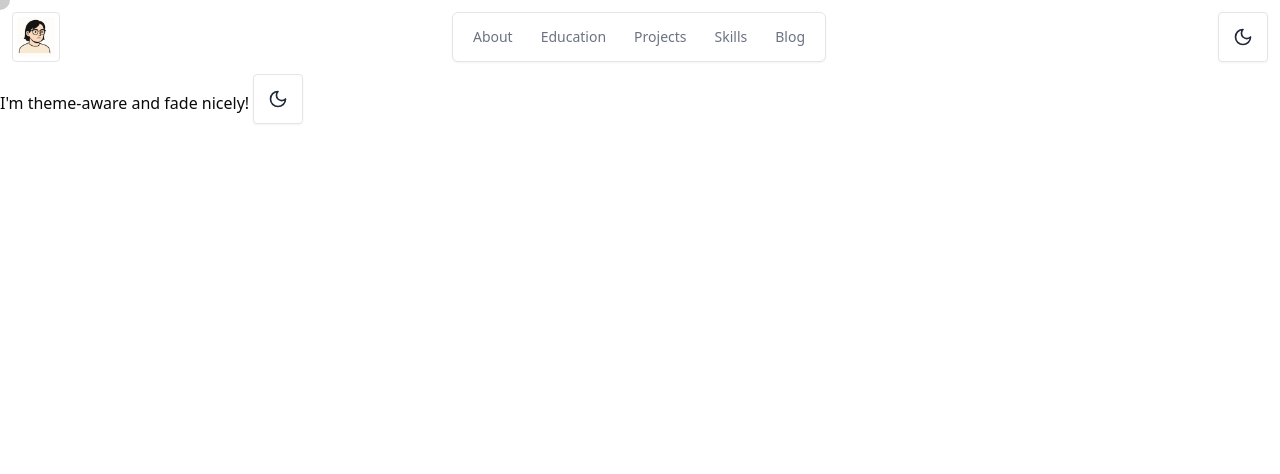
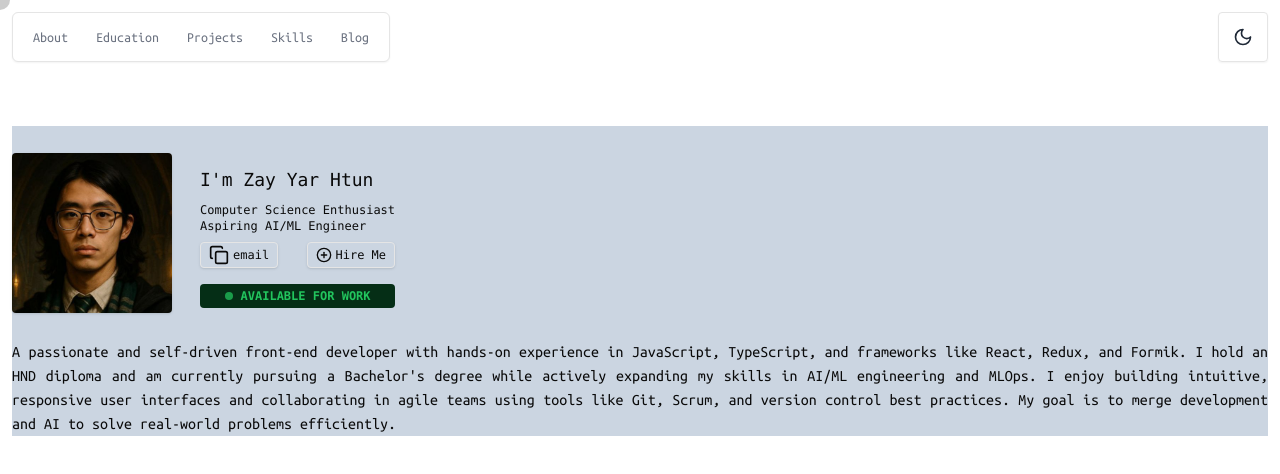
Before and after one commit to EgonLh/egon, a Next.js app: page / in a window 1280 px wide. Shown: the top 474 px of the page. Built offline with nearby package versions, Linux system fonts and the light colour scheme.

Commit message:
update:navigation

```diff
--- a/package.json
+++ b/package.json
@@ -12,6 +12,8 @@
     "@radix-ui/react-menubar": "^1.1.11",
     "class-variance-authority": "^0.7.1",
     "clsx": "^2.1.1",
+    "framer-motion": "^12.7.4",
+    "gsap": "^3.12.7",
     "lucide-react": "^0.501.0",
     "next": "14.2.28",
     "react": "^18",
--- a/src/app/globals.css
+++ b/src/app/globals.css
@@ -12,6 +12,7 @@ body {
   cursor: none !important;
   /*transition: background-color 0.6s cubic-bezier(0.22, 1, 0.36, 1), color 0.6s cubic-bezier(0.22, 1, 0.36, 1) !important;*/
   transition: background-color 0.5s ease-in-out, color 0.5s ease-in-out !important;
+  font-family: var(--font-ubuntu-mono), monospace;
 }
 
 @layer base {
--- a/src/app/layout.tsx
+++ b/src/app/layout.tsx
@@ -4,7 +4,7 @@ import "./globals.css";
 import ThemeInitializer from "@/components/theme&effects/ThemeInitializer";
 import MouseShadow from "@/components/theme&effects/MouseShadow";
 import Navigation from "@/components/Navigation";
-
+import { Ubuntu_Mono } from "next/font/google";
 //fonts
 const geistSans = localFont({
   src: "./fonts/GeistVF.woff",
@@ -16,7 +16,11 @@ const geistMono = localFont({
   variable: "--font-geist-mono",
   weight: "100 900",
 });
-
+const ubuntuMono = Ubuntu_Mono({
+    weight: ["400", "700"], // Regular and Bold (or add others as needed)
+    subsets: ["latin"],
+    variable: "--font-ubuntu-mono",
+});
 export const metadata: Metadata = {
   title: "Create Next App",
   description: "Generated by create next app",
@@ -31,7 +35,7 @@ export default function RootLayout({
   return (
     <html lang="en ">
       <body
-        className={`${geistSans.variable} ${geistMono.variable} antialiased dark:bg-black bg-white`}
+        className={`${geistSans.variable} ${geistMono.variable} ${ubuntuMono.variable} antialiased dark:bg-black bg-white`}
       >
       <ThemeInitializer/>
       <MouseShadow/>
--- a/src/app/page.tsx
+++ b/src/app/page.tsx
@@ -1,8 +1,9 @@
 import ThemeToggle from '@/components/theme&effects/ThemeToggle'
+import Intro from "@/components/introduction/Intro";
 
 export default function Home() {
-    return (<div className=" dark:text-white container">
-        I'm theme-aware and fade nicely! <ThemeToggle/>
+    return (<div className="container p-3 ">
 
+        <Intro/>
     </div>)
 }
--- a/src/components/Navigation.tsx
+++ b/src/components/Navigation.tsx
@@ -64,7 +64,7 @@ const menuItems = [
     },
 ];
 const mobileMenu = [
-    {label:"About"},{label:"Skill"},{label:"Education"},{label:"Contact"}
+    {label: "About"}, {label: "Skill"}, {label: "Education"}, {label: "Contact"}
 ]
 export default function Navigation() {
     const [isOpen, setIsOpen] = useState(false);
@@ -73,35 +73,38 @@ export default function Navigation() {
         setIsOpen(!isOpen);
     };
     const isMobile = useIsMobile();
-    return (<div className={" p-3 flex justify-between container "}>
+    return (<div className={"container mx-auto sticky sticky top-0"}>
+            <div className={" p-3 flex    justify-between  my-3  lg:m-0 "}>
                 <div
-                className="dark:bg-gray-800 flex items-center border rounded font-mono w-12 h-13 p-1 flex justify-center items-center">
+                    className="flex md:hidden items-center border rounded font-mono w-12 h-13 p-1 flex justify-center items-center bg-emerald-50">
                     <img
                         src="/assets/profile.png"
                         alt="Profile"
-                    className="w-full h-full object-cover rounded"
+                        className="w-full h-full object-contain rounded"
                     />
                 </div>
-            {isMobile?<div>
+                {isMobile ? <div>
                         <Menubar className={"dark:border-gray-600 dark:bg-gray-800 "}>
                             <MenubarMenu>
                                 <MenubarTrigger
-                            className={"p-1 text-gray-500 transition-all duration-300 hover:text-gray-800 transition-all duration-300 ease-in-out"} onClick={handleToggle}>
+                                    className={"p-1 text-gray-500 transition-all duration-300 hover:text-gray-800 transition-all duration-300 ease-in-out"}
+                                    onClick={handleToggle}>
                                     {isOpen ? (
-                                <XIcon className="w-7 h-7  transition-all duration-300 ease-in-out" />
+                                        <XIcon className="w-7 h-7  transition-all duration-300 ease-in-out"/>
                                     ) : (
-                                <PlusIcon className="w-7 h-7  transition-all duration-300 ease-in-out" />
+                                        <PlusIcon className="w-7 h-7  transition-all duration-300 ease-in-out"/>
                                     )}
                                 </MenubarTrigger>
                                 <MenubarContent>
-                            {mobileMenu.map((item,id) =>(
-                                <MenubarItem key={id} className={"text-gray-300 transition-all duration-200 hover:text-gray-900"}>{item.label}</MenubarItem>
+                                    {mobileMenu.map((item, id) => (
+                                        <MenubarItem key={id}
+                                                     className={"text-gray-300 transition-all duration-200 hover:text-gray-900"}>{item.label}</MenubarItem>
                                     ))}
                                     <MenubarItem className={"flex justify-end"}><ThemeToggle type={"text"}/> </MenubarItem>
                                 </MenubarContent>
                             </MenubarMenu>
                         </Menubar>
-                </div>:
+                    </div> :
                     <>
                         <div>
                             <Menubar className={"dark:border-gray-600 dark:bg-gray-800 "}>
@@ -127,5 +130,6 @@ export default function Navigation() {
                         </div>
                     </>}
             </div>
+        </div>
     )
 }
--- /dev/null
+++ b/src/components/introduction/Intro.tsx
@@ -0,0 +1,67 @@
+"use client"
+import CopyEmailButton from "@/components/ui/ToEmail";
+import React from "react";
+import {PlusCircle} from "lucide-react";
+
+import { motion } from 'framer-motion';
+export default function Intro(){
+    return <div className={"bg-slate-300 grid   grid-cols-1 flex justify-center my-[40px]"}>
+        <div className={"flex font-mono md:justify-start justify-center items-center my-4 md:mx-0 mx-4 "}>
+            <img src={"/assets/intro.jpg"} className={"min-w-30  rounded shadow min-h-30 w-full h-full max-w-40 max-h-40"}/>
+            <div className={" ms-3 flex-col items-between"}>
+                <motion.div
+                    initial={{ opacity: 0, y: 20 }}
+                    animate={{ opacity: 1, y: 0 }}
+                    transition={{ duration: 0.8, ease: 'easeOut' }}
+                    className="p-4"
+                >
+                    <motion.div
+                        className="my-2 text-lg font-medium"
+                        initial={{ opacity: 0, y: 10 }}
+                        animate={{ opacity: 1, y: 0 }}
+                        transition={{ delay: 0.2 }}
+                    >
+                        I'm Zay Yar Htun
+                    </motion.div>
+
+                    <motion.div
+                        className="text-xs my-2"
+                        initial={{ opacity: 0, y: 10 }}
+                        animate={{ opacity: 1, y: 0 }}
+                        transition={{ delay: 0.4 }}
+                    >
+                        Computer Science Enthusiast <br />
+                        Aspiring AI/ML Engineer
+                    </motion.div>
+
+                    <motion.div
+                        className="flex justify-between items-center mt-2"
+                        initial={{ opacity: 0 }}
+                        animate={{ opacity: 1 }}
+                        transition={{ delay: 0.6 }}
+                    >
+                        <CopyEmailButton />
+
+                        <button
+                            className="flex items-center border text-xs rounded px-2 hover:bg-gray-900 hover:text-white transition-colors duration-300 ease-in-out shadow"
+                        >
+                            <PlusCircle className="w-4 me-1" />
+                            Hire Me
+                        </button>
+                    </motion.div>
+
+                    <motion.div
+                        className="inline-flex items-center gap-2 px-4 py-1 rounded bg-green-950 text-green-500 font-semibold text-xs w-full justify-center mt-4"
+                        initial={{ scale: 0.95, opacity: 0 }}
+                        animate={{ scale: 1, opacity: 1 }}
+                        transition={{ delay: 0.8 }}
+                    >
+                        <span className="h-2 w-2 rounded-full bg-green-500 animate-pulse" />
+                        AVAILABLE FOR WORK
+                    </motion.div>
+                </motion.div>
+            </div>
+        </div>
+        <div className={"text-justify"}>A passionate and self-driven front-end developer with hands-on experience in JavaScript, TypeScript, and frameworks like React, Redux, and Formik. I hold an HND diploma and am currently pursuing a Bachelor's degree while actively expanding my skills in AI/ML engineering and MLOps. I enjoy building intuitive, responsive user interfaces and collaborating in agile teams using tools like Git, Scrum, and version control best practices. My goal is to merge development and AI to solve real-world problems efficiently.</div>
+    </div>
+}
--- /dev/null
+++ b/src/components/ui/ToEmail.tsx
@@ -0,0 +1,44 @@
+"use client"
+import React, { useState } from 'react';
+import {CopyCheckIcon, CopyIcon} from "lucide-react";
+
+interface CopyEmailButtonProps {
+    email?: string;
+    label?: string;
+}
+
+const CopyEmailButton: React.FC<CopyEmailButtonProps> = ({
+                                                             email = 'egon.htun@gmail.com',
+                                                             label = 'email',
+                                                         }) => {
+    const [copied, setCopied] = useState(false);
+
+    const handleCopy = async () => {
+        try {
+            await navigator.clipboard.writeText(email);
+            setCopied(true);
+            setTimeout(() => setCopied(false), 2000);
+        } catch (err) {
+            console.error('Failed to copy email:', err);
+        }
+    };
+
+    return (
+        <button
+            onClick={handleCopy}
+            className="flex items-center border text-xs rounded px-2 hover:bg-gray-900 hover:text-white transition-colors duration-300 ease-in-out shadow"
+        >
+            {copied ? (
+                <>
+                    <CopyCheckIcon className={"w-5 me-1"} /> Copied!
+                </>
+            ) : (
+                <>
+                    <CopyIcon  className={"w-5 me-1"}/> {label}
+                </>
+            )}
+        </button>
+    );
+};
+
+export default CopyEmailButton;
--- a/src/hook/IsMobile.tsx
+++ b/src/hook/IsMobile.tsx
@@ -1,6 +1,6 @@
 import { useEffect, useState } from "react";
 
-export default function useIsMobile(breakpoint = 768) {
+export default function useIsMobile(breakpoint = 765) {
     const [isMobile, setIsMobile] = useState(false);
 
     useEffect(() => {
```
Also changed, not shown: public/assets/intro.jpg (added), 1 other file (tests, documents, lock files or other folders). Lines whose indentation alone changed are shown as unchanged.
